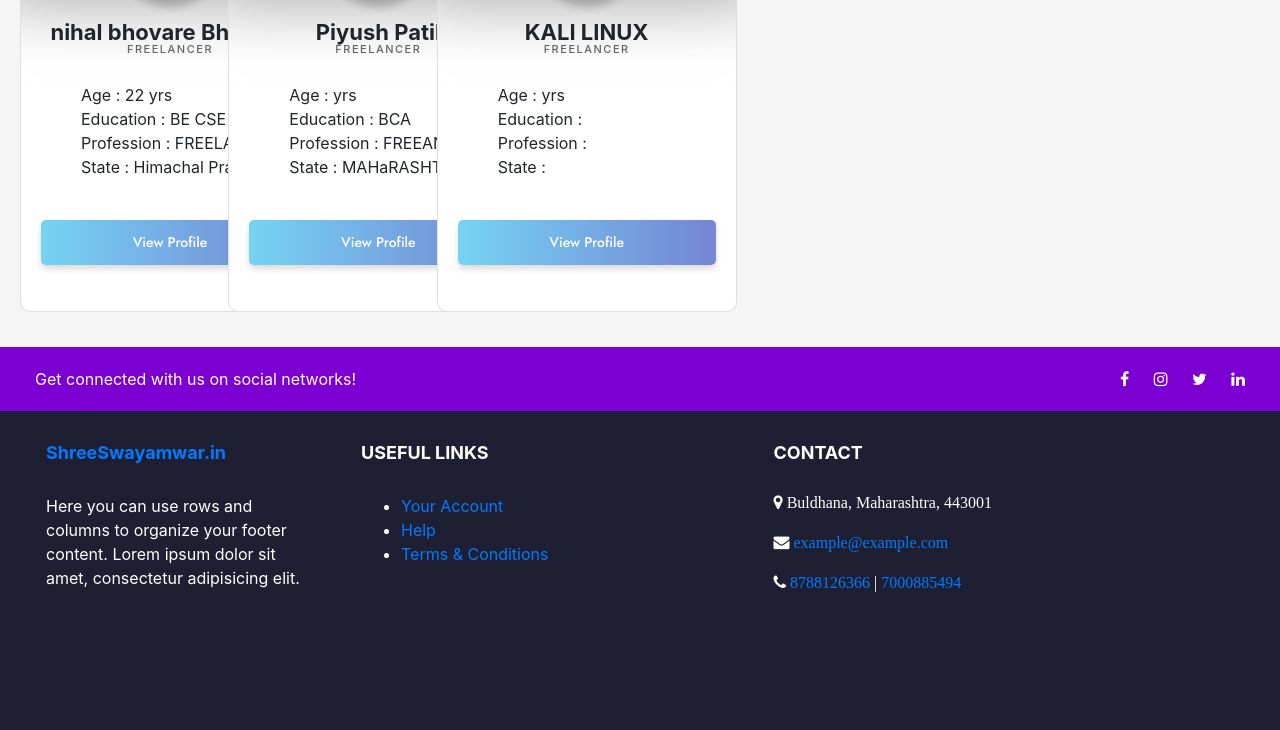
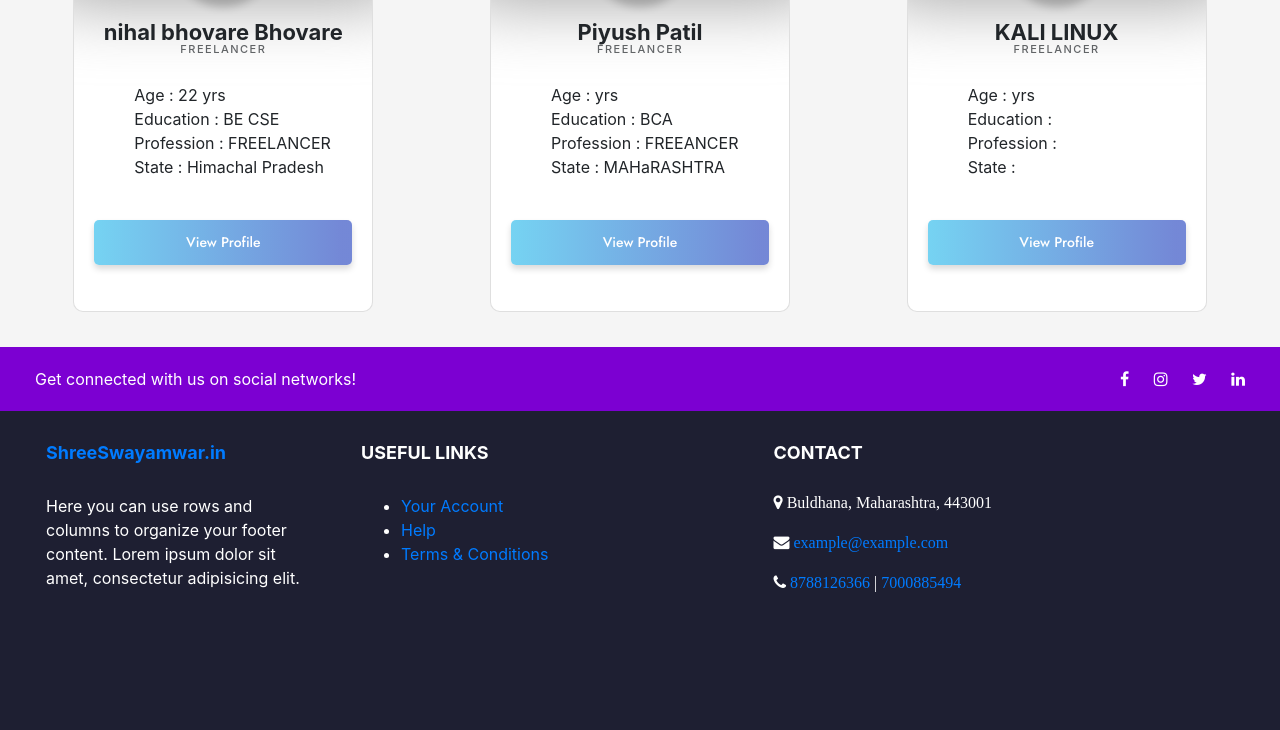
Before and after one commit to Piyush27399/startup, a PHP site: page /dashboard.php in a window 1280 px wide. Shown: the part 343-1073 px from the top of the page. Run offline with PHP 8.4, Linux system fonts and the light colour scheme; a user stored in the database is signed in; data comes from the database, SQL or seed files in the repository.

Commit message:
Added new Card dashboard

```diff
--- a/dashboard.php
+++ b/dashboard.php
@@ -432,7 +432,7 @@
 
 
                 <!-- Card -->
-                <div class="col-sm-2 col-lg-2" style='padding: 5px;'>
+                <div class="col-sm-4 col-lg-4" style='padding: 5px;'>
                 <div class="card" data-state="#about">
         <div class="card-headerrre">
           <div class="card-covergfd" style="background-image: url('https://images.unsplash.com/photo-1549068106-b024baf5062d?ixlib=rb-1.2.1&ixid=eyJhcHBfaWQiOjEyMDd9&auto=format&fit=crop&w=934&q=80')"></div>
```
